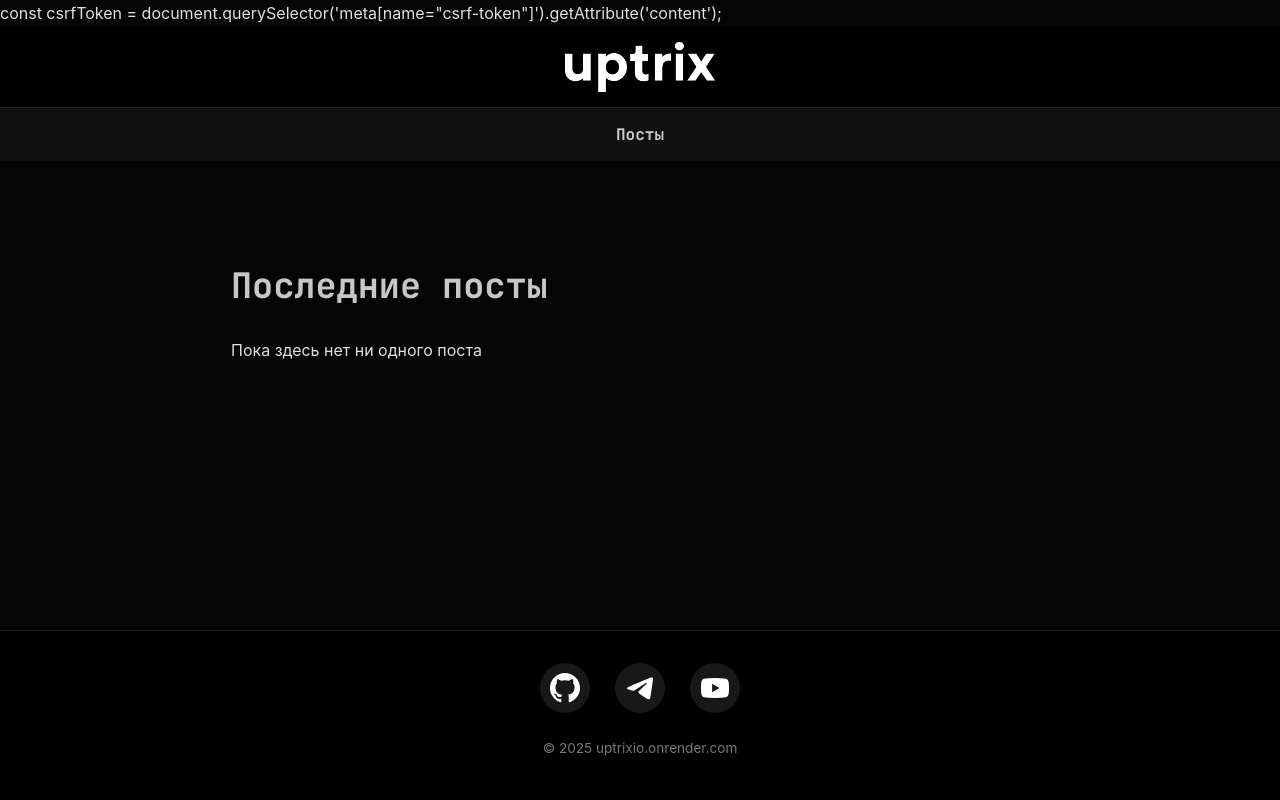
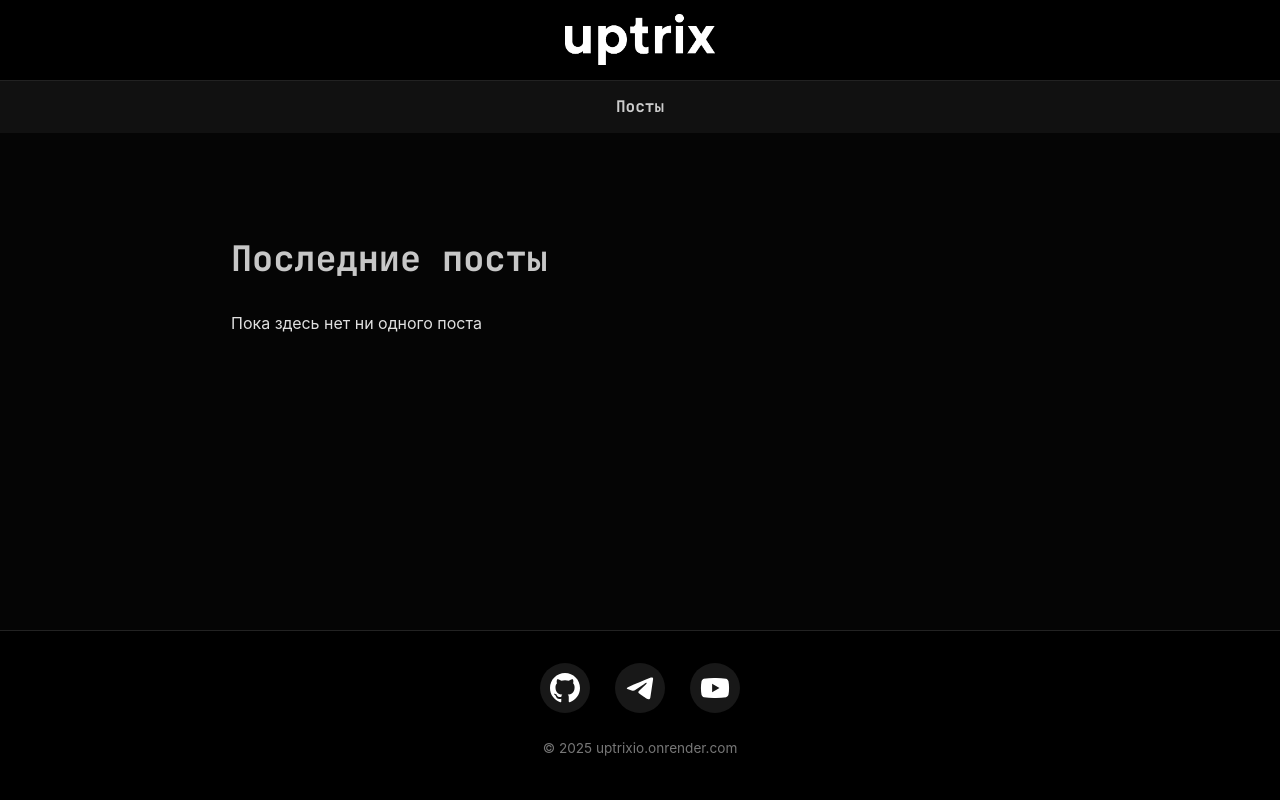
Before and after one commit to uptrixio/uptrixio, a Flask app: page / in a window 1280 px wide. Run offline with Flask 3, Linux system fonts and the light colour scheme; data that the repository does not hold is empty; some libraries are stand-ins or nearby versions.

Commit message:
Update base.html

```diff
--- a/app/templates/base.html
+++ b/app/templates/base.html
@@ -4,8 +4,7 @@
     <meta charset="UTF-8">
     <meta name="viewport" content="width=device-width, initial-scale=1.0">
     <meta http-equiv="X-UA-Compatible" content="ie=edge">
-
-    const csrfToken = document.querySelector('meta[name="csrf-token"]').getAttribute('content');
+    <meta name="csrf-token" content="{{ csrf_token() }}">
 
     <link rel="icon" type="image/png" href="{{ url_for('static', filename='logo/favicon-96x96.png') }}" sizes="96x96" />
     <link rel="icon" type="image/svg+xml" href="{{ url_for('static', filename='logo/favicon.svg') }}" />
```
